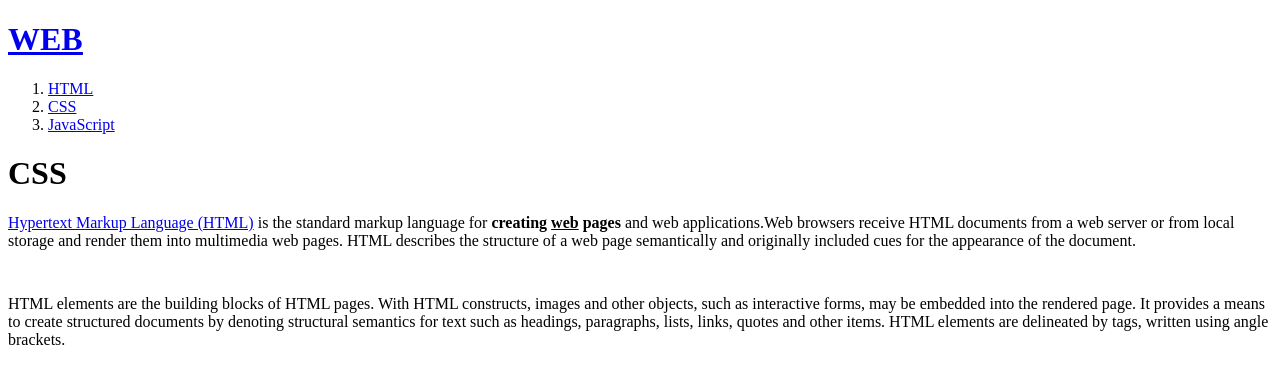
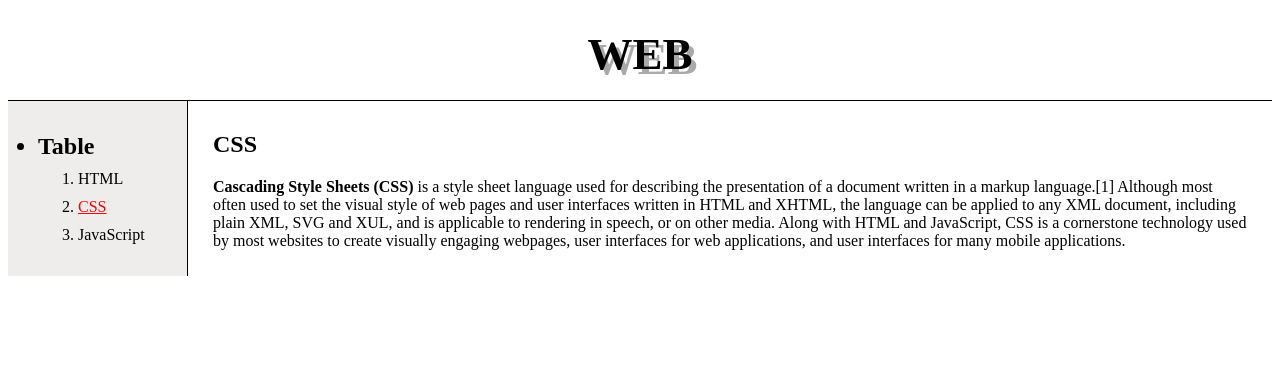
Before and after one commit to username1103/test-web, a plain HTML site: page 2.html in a window 1280 px wide. Drawn offline with Linux system fonts and the light colour scheme.

Commit message:
반응형 추가.

```diff
--- a/2.html
+++ b/2.html
@@ -4,26 +4,103 @@
 <head>
     <title>test - page</title>
     <meta charse="uft-8">
+    <style>
+        a {
+            color: black;
+            text-decoration: none;
+        }
+
+        h1 {
+            font-size: 45px;
+            text-align: center;
+            text-shadow: 5px 5px darkgray;
+            border-bottom: 1px solid black;
+            margin: 0;
+            padding: 20px;
+        }
+
+        ol {
+            padding-right: 10px;
+            margin: 0;
+            width: 180px;
+        }
+
+        ul {
+            border-right: 1px solid black;
+            margin: 0;
+            padding-left: 20px;
+            background-color: rgba(231, 228, 228, 0.678);
+            display: inline-block;
+            align-content: center;
+        }
+
+        div.main_body li {
+            margin: 10px;
+        }
+
+        .main_body {
+            display: grid;
+            grid-template-columns: 180px 1fr;
+        }
+
+        #article {
+            padding: 10px 25px 10px 25px;
+        }
+
+        .current_page {
+            color: red;
+            text-decoration-line: underline;
+        }
+
+        .Big_type {
+            font-size: x-large;
+            font-weight: bold;
+        }
+
+        @media(max-width:800px) {
+            .main_body {
+                display: block;
+                grid-template-columns: 180px 1fr;
+            }
+
+            div.main_body ul {
+                display: none;
+            }
+        }
+    </style>
 </head>
 
 <body>
-    <h1><u><a href="index.html">WEB</a></u></h1>
-    <ol>
-        <li><a href="1.html">HTML</a></li>
-        <li><a href="2.html">CSS</a></li>
-        <li><a href="3.html">JavaScript</a></li>
-    </ol>
-    <h1>CSS</h1>
-    <p><a href="https://www.w3.org/TR/html5/" target="_black" title="html5-specification">Hypertext Markup Language
-            (HTML)</a> is the standard markup language for <strong>creating <u>web</u> pages</strong>
-        and web applications.Web browsers receive HTML documents from a web server or from local storage and render them
-        into multimedia web pages. HTML describes the structure of a web page semantically and originally included cues
-        for the appearance of the document.</p>
-    <p style="margin-top:45px;">HTML elements are the building blocks of HTML pages. With HTML constructs,
-        images and other objects, such as interactive forms, may be embedded into the rendered page.
-        It provides a means to create structured documents by denoting structural semantics for text such as headings,
-        paragraphs, lists, links, quotes and other items. HTML elements are delineated by tags, written using angle
-        brackets. </p>
+    <h1><a href="index.html">WEB</a></h1>
+    <div class="main_body">
+        <ul>
+            <li class="Big_type">Table</li>
+            <ol>
+
+                <li><a href="1.html">HTML</a></li>
+                <li><a href="2.html" class="current_page">CSS</a></li>
+                <li><a href="3.html">JavaScript</a></li>
+
+            </ol>
+        </ul>
+        <div id="article">
+            <h2>CSS</h2>
+            <p><strong><a href="https://opentutorials.org/course/718/3798" target="_black"
+                        title="CSS dictionary">Cascading
+                        Style Sheets (CSS)</a></strong> is a style sheet language used for describing the presentation
+                of a
+                document written
+                in a markup language.[1] Although most often used to set the visual style of web pages and user
+                interfaces
+                written in HTML and XHTML, the language can be applied to any XML document, including plain XML, SVG and
+                XUL,
+                and is applicable to rendering in speech, or on other media. Along with HTML and JavaScript, CSS is a
+                cornerstone technology used by most websites to create visually engaging webpages, user interfaces for
+                web
+                applications, and user interfaces for many mobile applications.</p>
+        </div>
+
+    </div>
 </body>
 
 </html>
```
Also changed, not shown: 1.html (+91 -10 lines), 3.html (+92 -17 lines), index.html (+83 -18 lines), main_image.jpg (added).
